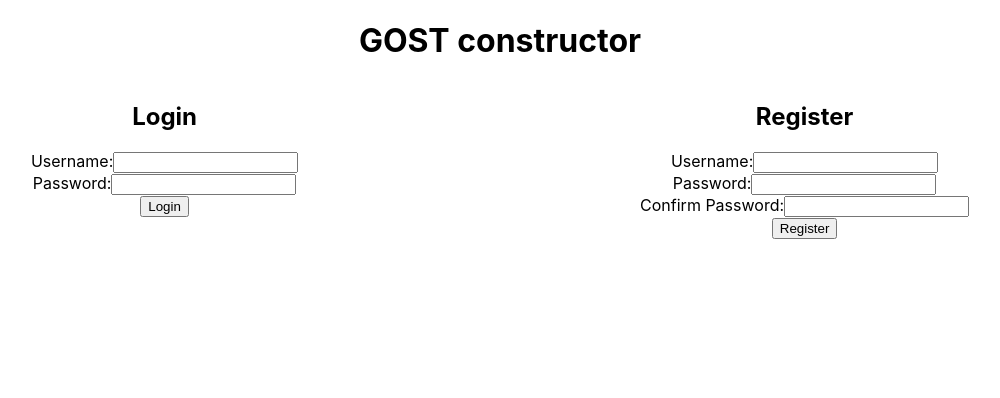
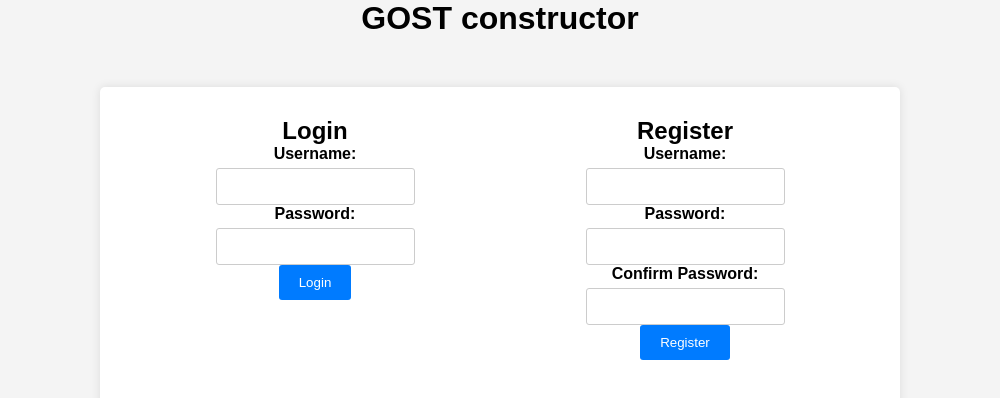
Before and after one commit to ProbablyDead/course_work_2024, a React (Create React App) app in the folder client/: page / in a window 1280 px wide. Shown: the top 398 px of the page, without its empty margins (140-1140 px from the left). Built offline with nearby package versions, Linux system fonts and the light colour scheme.

Commit message:
working login page

```diff
--- a/client/src/components/LoginModule/LoginForm.tsx
+++ b/client/src/components/LoginModule/LoginForm.tsx
@@ -1,4 +1,5 @@
 import React, { useState } from 'react';
+import './LoginPage.css';
 
 interface LoginFormProps {
   onLogin: (username: string, password: string) => void;
@@ -16,8 +17,9 @@ const LoginForm: React.FC<LoginFormProps> = ({ onLogin }) => {
   return (
     <form onSubmit={handleSubmit}>
       <div>
-        <label>Username:</label>
+        <label className='form-label'>Username:</label>
         <input
+          className='form-input'
           type="text"
           value={username}
           onChange={(e) => setUsername(e.target.value)}
@@ -25,15 +27,16 @@ const LoginForm: React.FC<LoginFormProps> = ({ onLogin }) => {
         />
       </div>
       <div>
-        <label>Password:</label>
+        <label className='form-label'>Password:</label>
         <input
+          className='form-input'
           type="password"
           value={password}
           onChange={(e) => setPassword(e.target.value)}
           required
         />
       </div>
-      <button type="submit">Login</button>
+      <button className='btn' type="submit">Login</button>
     </form>
   );
 };
--- /dev/null
+++ b/client/src/components/LoginModule/LoginPage.css
@@ -0,0 +1,59 @@
+* {
+  margin: 0;
+  padding: 0;
+  box-sizing: border-box;
+}
+
+body {
+  font-family: Arial, sans-serif;
+  background-color: #f4f4f4;
+}
+
+.container {
+  max-width: 800px;
+  margin: 50px auto;
+  display: flex;
+  justify-content: space-between;
+  background-color: white;
+  padding: 30px;
+  border-radius: 5px;
+  box-shadow: 0px 0px 10px rgba(0, 0, 0, 0.1);
+}
+
+.form-group {
+  margin-bottom: 20px;
+}
+
+.form-label {
+  display: block;
+  font-weight: bold;
+  margin-bottom: 5px;
+}
+
+.form-input {
+  width: 100%;
+  padding: 10px;
+  border: 1px solid #ccc;
+  border-radius: 3px;
+}
+
+.login-form {
+  width: 45%;
+}
+
+.registration-form {
+  width: 45%;
+}
+
+.btn {
+  background-color: #007bff;
+  color: white;
+  border: none;
+  padding: 10px 20px;
+  border-radius: 3px;
+  cursor: pointer;
+}
+
+.btn:hover {
+  background-color: #0056b3;
+}
--- a/client/src/components/LoginModule/LoginPage.tsx
+++ b/client/src/components/LoginModule/LoginPage.tsx
@@ -1,3 +1,4 @@
+import './LoginPage.css';
 import React from 'react';
 import LoginForm from './LoginForm';
 import RegisterForm from './RegisterForm';
@@ -54,12 +55,12 @@ const LoginPage: React.FC<LoginPageProps> = ({userLogined, errorOccured, errorCl
     return (
       <div>
         <h1>GOST constructor</h1>
-        <div style={{ display: 'flex', justifyContent: 'space-around' }}>
-          <div>
+        <div className='container' style={{ display: 'flex', justifyContent: 'space-around' }}>
+          <div className='form-group'>
             <h2>Login</h2>
             <LoginForm onLogin={handleLogin} />
           </div>
-          <div>
+          <div className='form-group'>
             <h2>Register</h2>
             <RegisterForm onRegister={handleRegister} />
           </div>
--- a/client/src/components/LoginModule/RegisterForm.tsx
+++ b/client/src/components/LoginModule/RegisterForm.tsx
@@ -1,4 +1,5 @@
 import React, { useState } from 'react';
+import './LoginPage.css';
 
 interface RegisterFormProps {
   onRegister: (username: string, password: string, confirmPassword: string) => void;
@@ -17,8 +18,9 @@ const RegisterForm: React.FC<RegisterFormProps> = ({ onRegister }) => {
   return (
     <form onSubmit={handleSubmit}>
       <div>
-        <label>Username:</label>
+        <label className='form-label'>Username:</label>
         <input
+          className='form-input'
           type="text"
           value={username}
           onChange={(e) => setUsername(e.target.value)}
@@ -26,8 +28,9 @@ const RegisterForm: React.FC<RegisterFormProps> = ({ onRegister }) => {
         />
       </div>
       <div>
-        <label>Password:</label>
+        <label className='form-label'>Password:</label>
         <input
+          className='form-input'
           type="password"
           value={password}
           onChange={(e) => setPassword(e.target.value)}
@@ -35,15 +38,16 @@ const RegisterForm: React.FC<RegisterFormProps> = ({ onRegister }) => {
         />
       </div>
       <div>
-        <label>Confirm Password:</label>
+        <label className='form-label'>Confirm Password:</label>
         <input
+          className='form-input'
           type="password"
           value={confirmPassword}
           onChange={(e) => setConfirmPassword(e.target.value)}
           required
         />
       </div>
-      <button type="submit">Register</button>
+      <button className='btn' type="submit">Register</button>
     </form>
   );
 };
```
